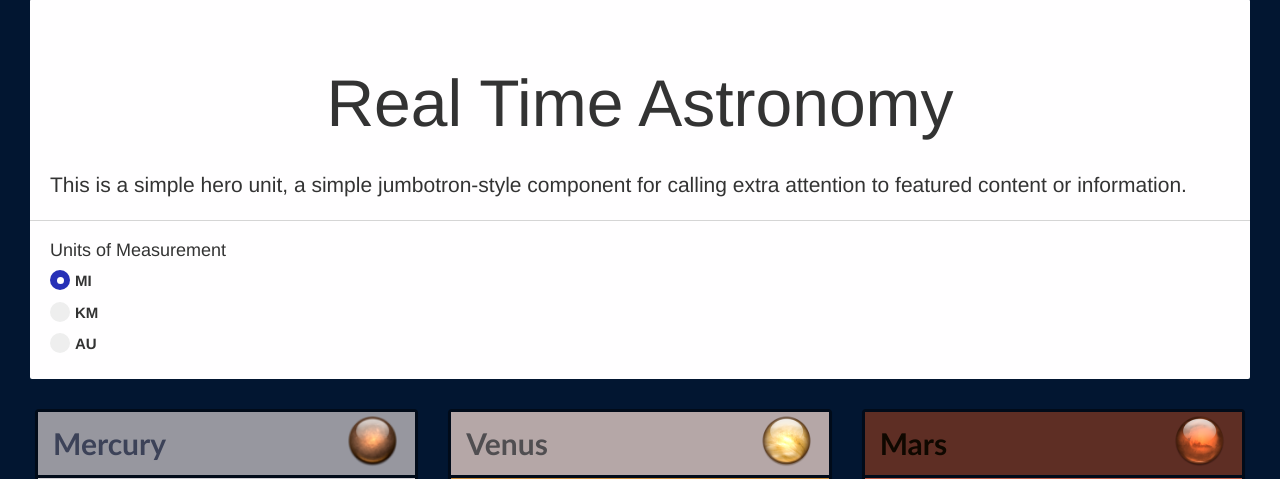
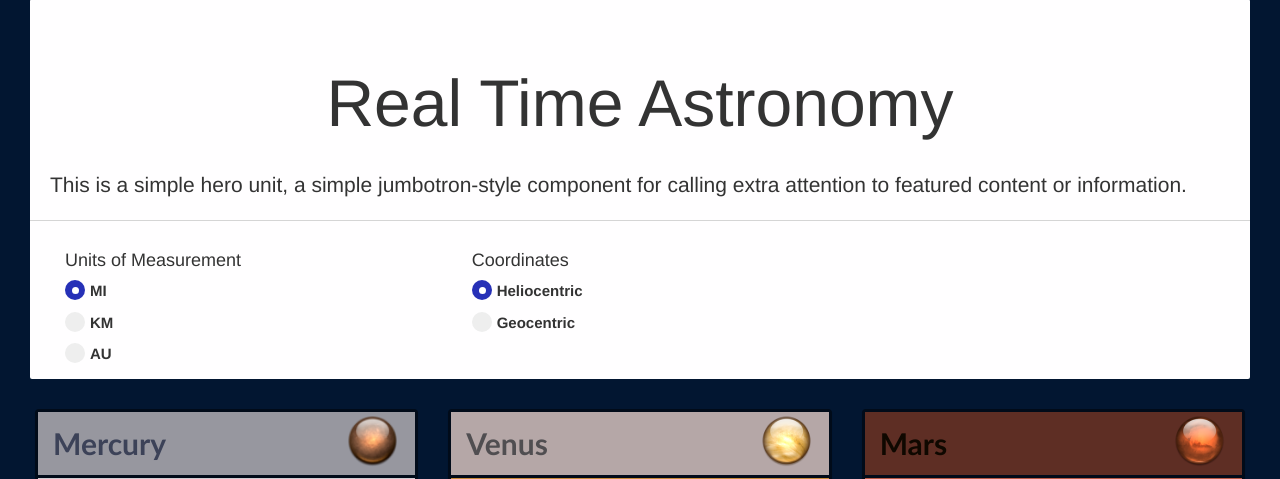
Before and after one commit to BarbosaO/Solar-System-Timer, a Flask app: page / in a window 1280 px wide. Shown: the part 151-630 px from the top of the page. Run offline with Flask 2, Linux system fonts and the light colour scheme; some libraries are stand-ins or nearby versions.

Commit message:
Added columns inside jumbotron for coordinates and real time displays

```diff
--- a/static/css/home.css
+++ b/static/css/home.css
@@ -57,10 +57,18 @@ h1.planet{
 
 }
 
-.jumbotron-fluid > .units{
+.jumbotron-fluid > .row-jumbo .units{
   font-size: 18px;
   padding-left: 20px;
   padding-right: 20px;
+  margin-top: 10px;
+}
+
+.jumbotron-fluid > .row-jumbo .coordinates{
+  font-size: 18px;
+  padding-left: 20px;
+  padding-right: 20px;
+  margin-top: 10px;
 }
 
 /*  ========= CUSTOM CHECKBOX =========*/
@@ -133,7 +141,6 @@ h1.planet{
 }
 
 /* ========= END CHECKBOX =========*/
-
 
 .row{
   margin-left: 20px;
--- a/static/js/app.js
+++ b/static/js/app.js
@@ -36,7 +36,7 @@ $(document).ready(function(){
 });
 
 $(document).ready(function(){
-    $('#my-radio-box').change(function(){
+    $('#my-radio-box-units').change(function(){
         selected_value = $("input[name='radio']:checked").val();
         clearTimeout(executeQuery);
         if(selected_value == 'radioKM')
--- a/templates/index.html
+++ b/templates/index.html
@@ -32,9 +32,12 @@
               <h1 class="display-4">Real Time Astronomy</h1>
               <p class="intro">This is a simple hero unit, a simple jumbotron-style component for calling extra attention to featured content or information.</p>
               <hr class="my-4">
+
+              <div class="row-jumbo">
+                <div class="col-xs-4">
+
                   <h2 class= "units"> Units of Measurement</h2>
-
-              <form id="my-radio-box" action="" method="post">
+                  <form id="my-radio-box-units" action="" method="post" class="radio-units">
                     <label id=radioMI class="container">MI
                       <input class="radioBtnClass" type="radio" name="radio" value="radioMI" checked>
                       <span class="checkmark"></span>
@@ -50,6 +53,25 @@
                       <span class="checkmark"></span>
                     </label>
                   </form>
+                </div>
+                <div class="col-xs-4">
+                  <h2 class= "coordinates"> Coordinates</h2>
+                  <form id="my-radio-box-coord" action="" method="post">
+                    <label id=radioH class="container">Heliocentric
+                      <input class="radioBtnClass" type="radio" name="radio" value="radioH" checked>
+                      <span class="checkmark"></span>
+                    </label>
+
+                    <label id=radioG class="container">Geocentric
+                      <input class="radioBtnClass" type="radio" name="radio" value="radioG">
+                      <span class="checkmark"></span>
+                    </label>
+                  </form>
+                </div>
+
+                </div>
+
+              </div>
           </div>
         </section>
 
```
Lines whose indentation alone changed are shown as unchanged.
